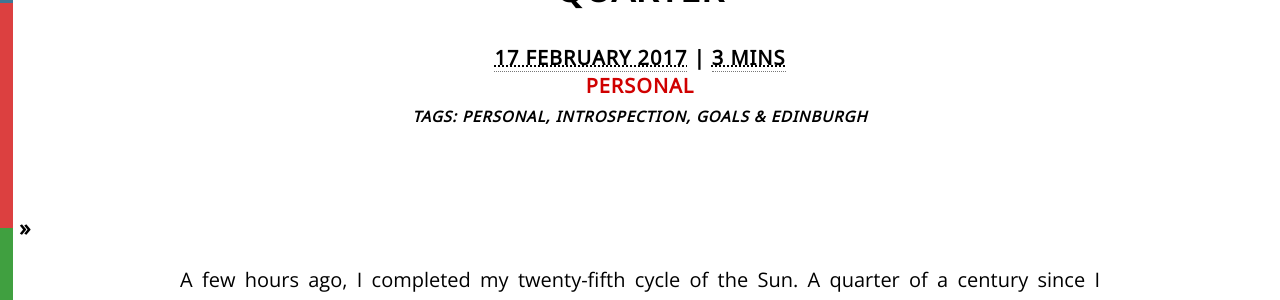
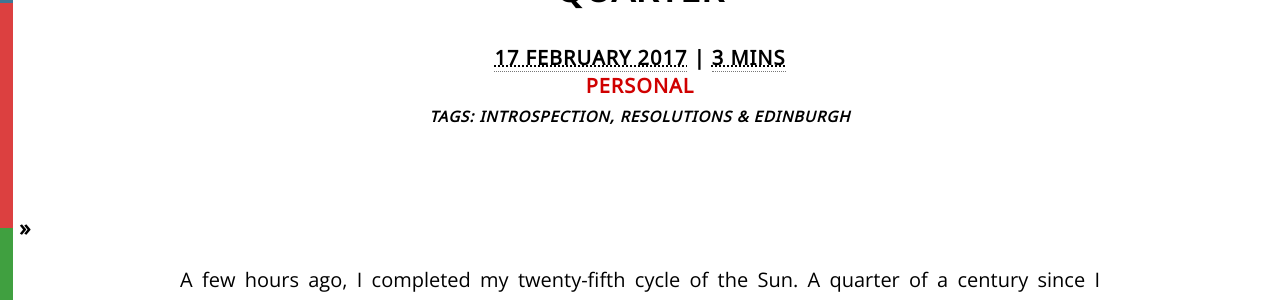
Before and after one commit to CameronD17/blog, a Jekyll site: the page built from _posts/2017-02-17-quarter.markdown, in a window 1280 px wide and 900 px high. Shown: the part 222-522 px from the top of the window. Built offline with Jekyll 4.4.1, drawn with Linux system fonts in a browser that asks for light colours; nearby versions of some CDN libraries.

Commit message:
Updated tags on Quarter

```diff
--- a/_posts/2017-02-17-quarter.markdown
+++ b/_posts/2017-02-17-quarter.markdown
@@ -1,8 +1,8 @@
 ---
 layout:         post
 title:          "Quarter"
-date:           2017-02-17 09:30:00 +0000
-tags:           personal introspection goals edinburgh
+date:           2017-02-17 11:30:00 +0000
+tags:           introspection resolutions edinburgh
 categories:     personal
 ---
 
```
